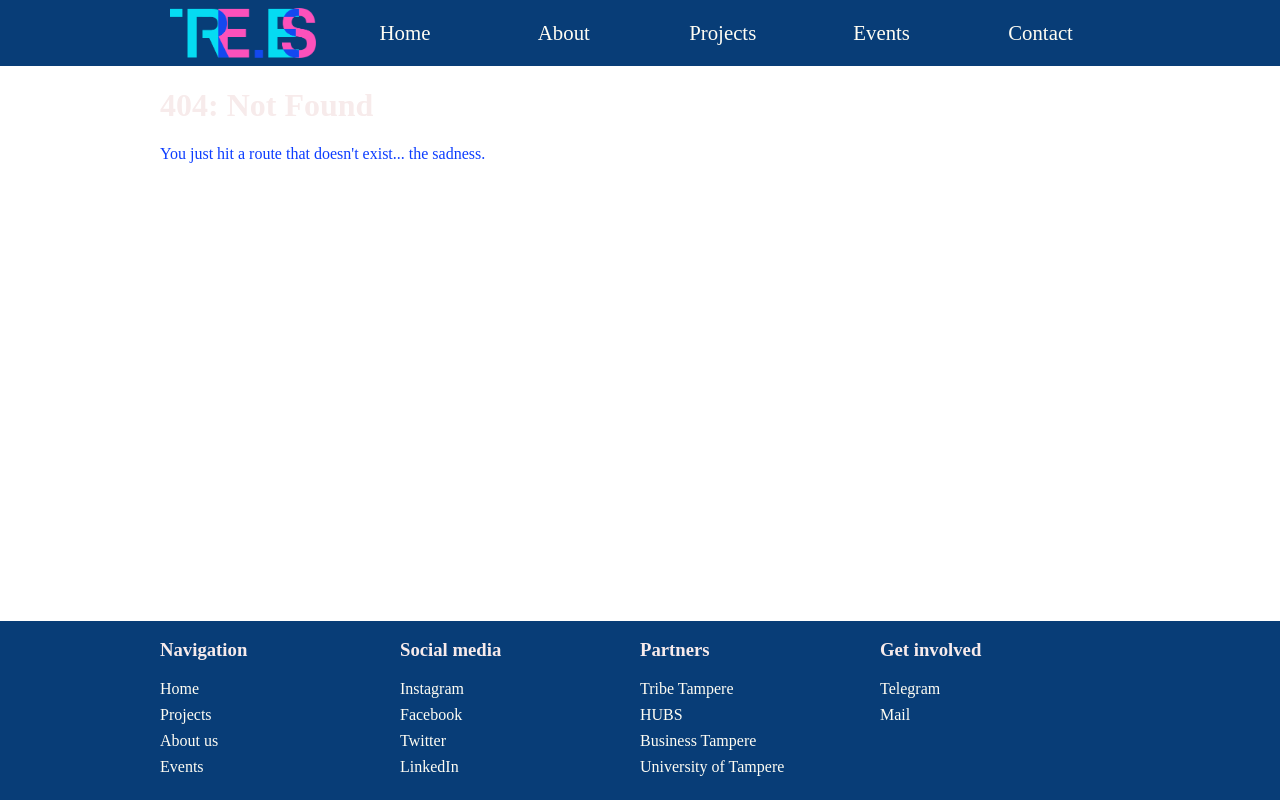
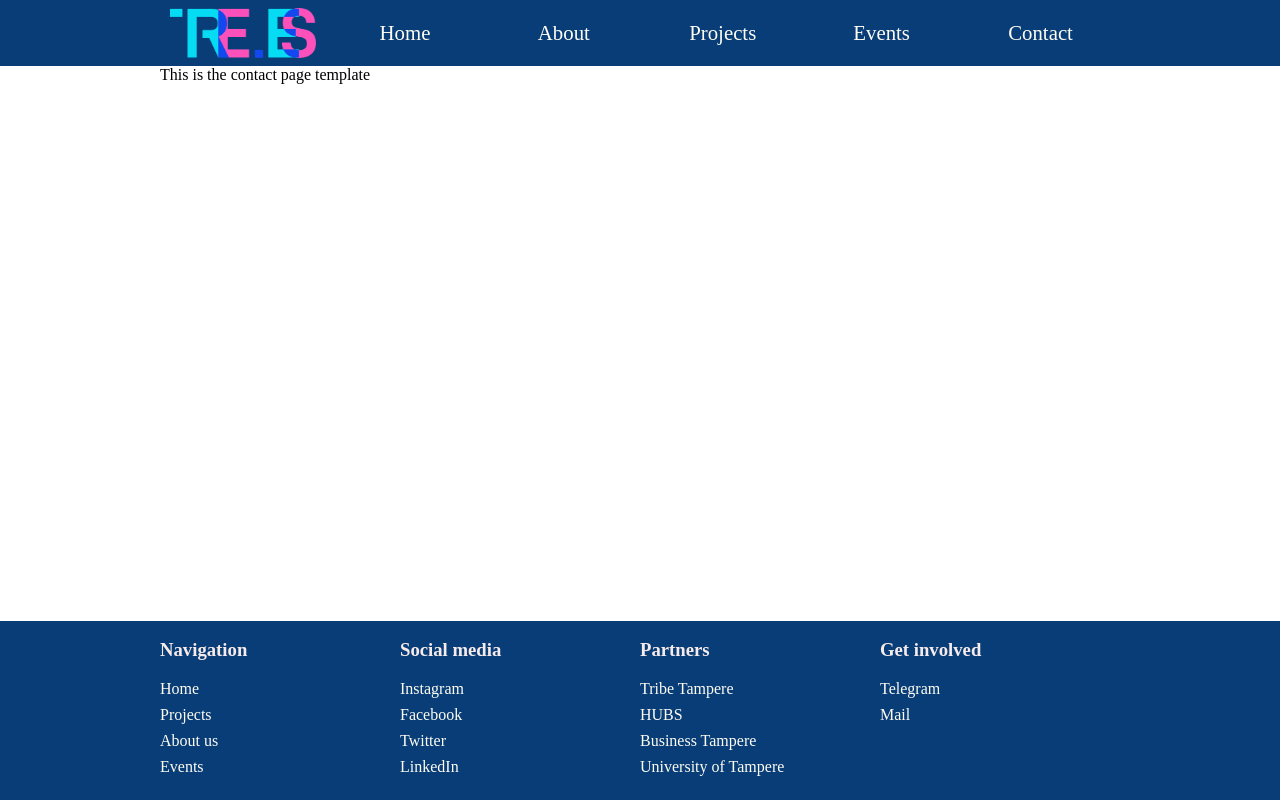
Before and after one commit to TampereES/website-2022, a Next.js app: page /contact in a window 1280 px wide. Before the commit this address had no page. Built offline with nearby package versions, Linux system fonts and the light colour scheme; a web font is replaced by a local one.

Commit message:
created contact page template

```diff
--- /dev/null
+++ b/src/pages/contact.js
@@ -0,0 +1,8 @@
+import React from "react"
+import Layout from "../components/Layout"
+
+function ContactPage() {
+  return <Layout>This is the contact page template</Layout>
+}
+
+export default ContactPage
```
